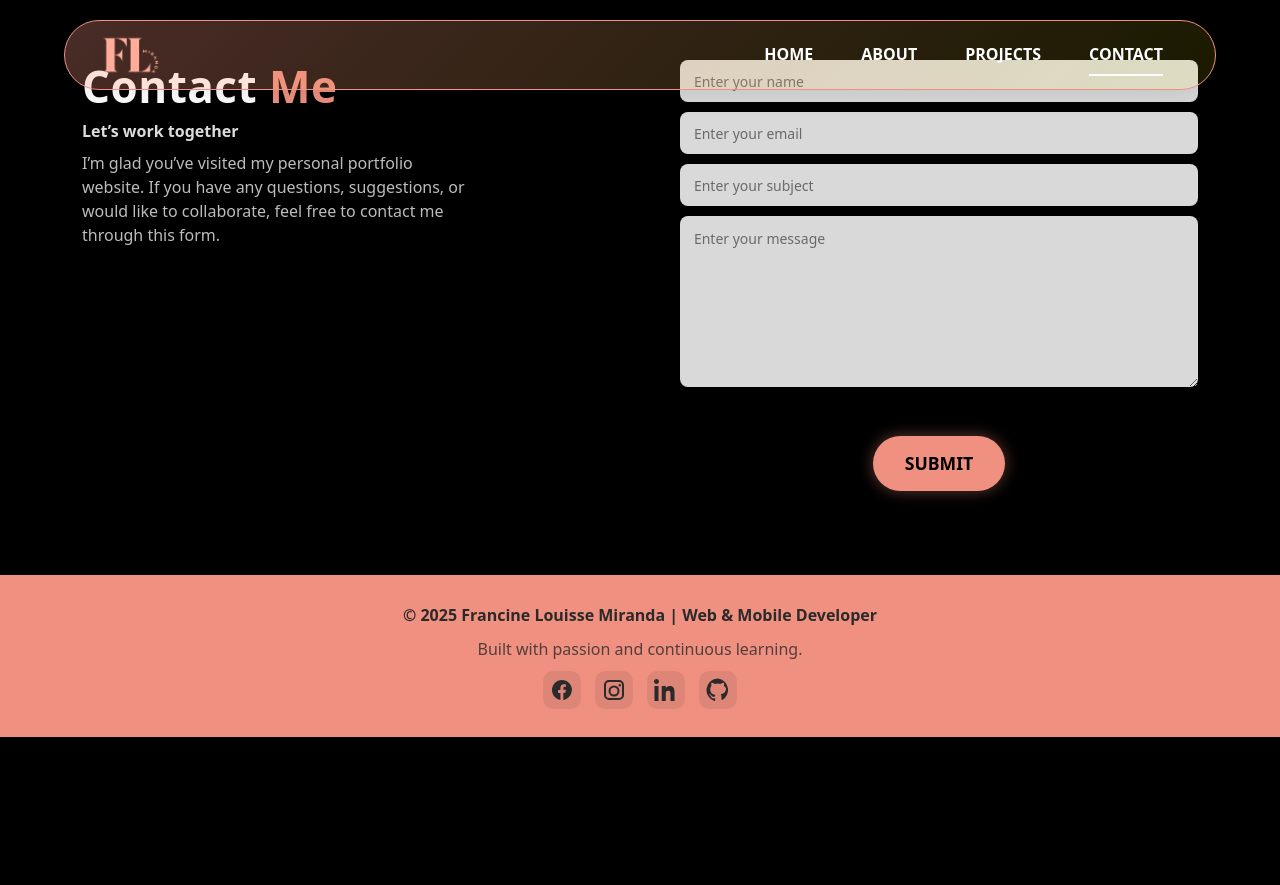
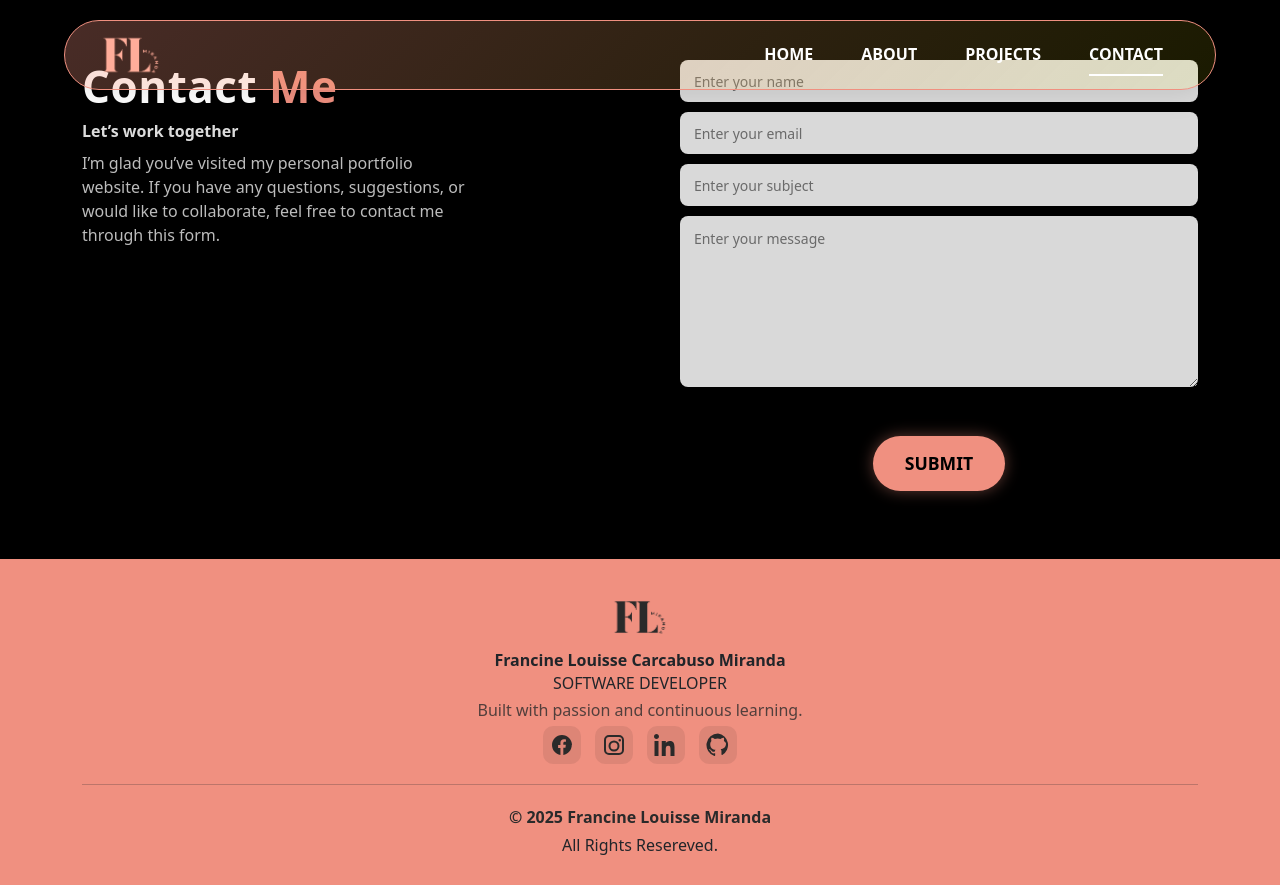
Before and after one commit to FrancineLouisse/MyPortfolio, a React (Vite) app: page /contact in a window 1280 px wide. Before the commit the page ends 800 px from the top, so only its background shows below. Built offline with nearby package versions, Linux system fonts and the light colour scheme.

Commit message:
fixed layout

```diff
--- a/src/components/Footer.jsx
+++ b/src/components/Footer.jsx
@@ -1,13 +1,16 @@
 import "../styles/Footer.css";
+import logo from "../assets/Logo-black.png";
+
 
 const Footer = () => {
   return (
     <footer className="footer">
       <div className="container footer__inner">
-        <p className="footer__owner">
-          © 2025 <span>Francine Louisse Miranda</span> | Web &amp; Mobile Developer
-        </p>
-
+        <img src={logo} width="60" alt="Logo"></img>
+        <h3 className="mt-0">
+          <strong>Francine Louisse Carcabuso Miranda</strong>
+        </h3>
+        <h4>SOFTWARE DEVELOPER</h4>
         <p className="footer__tagline">Built with passion and continuous learning.</p>
 
         <nav className="footer__social" aria-label="Social links">
@@ -39,6 +42,13 @@ const Footer = () => {
             </svg>
           </a>
         </nav>
+
+        <hr/>
+
+         <p className="footer__owner">
+          © 2025 <span>Francine Louisse Miranda</span>
+        </p>
+        <p>All Rights Resereved.</p>
       </div>
     </footer>
   );
--- a/src/styles/Footer.css
+++ b/src/styles/Footer.css
@@ -15,7 +15,7 @@
   display: flex;
   flex-direction: column;
   align-items: center;
-  gap: 10px;
+  gap: 0.5vh;
   text-align: center;
 }
 
@@ -61,3 +61,12 @@
   background: rgba(0,0,0,0.14);
   transform: translateY(-2px);
 }
+
+h3, h4, p {
+  font-size:medium;
+  margin: 0;
+  padding: 0;
+}
+hr {
+  width: 100%;
+}
```
Also changed, not shown: src/assets/Logo-black.png (added).
